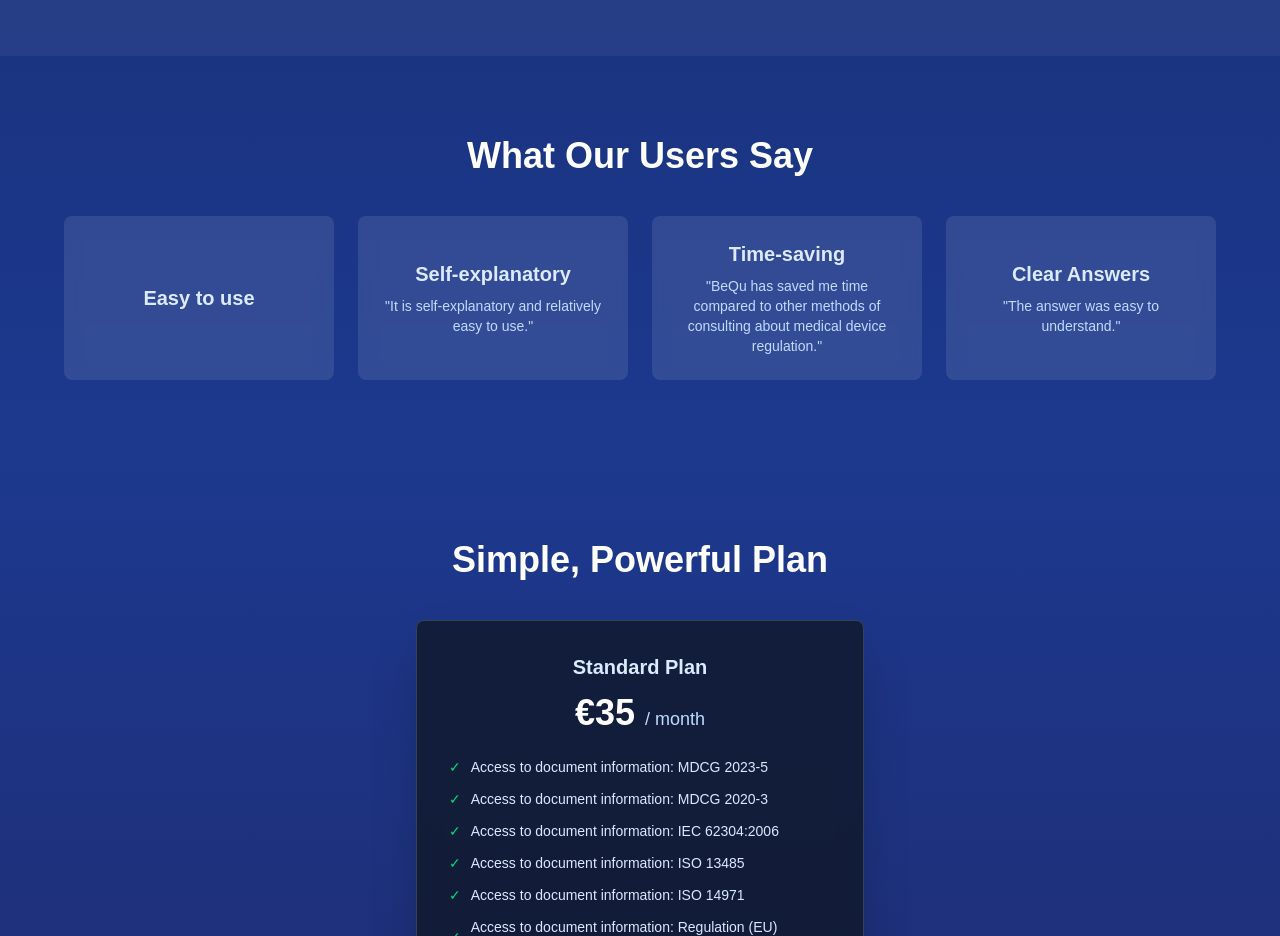
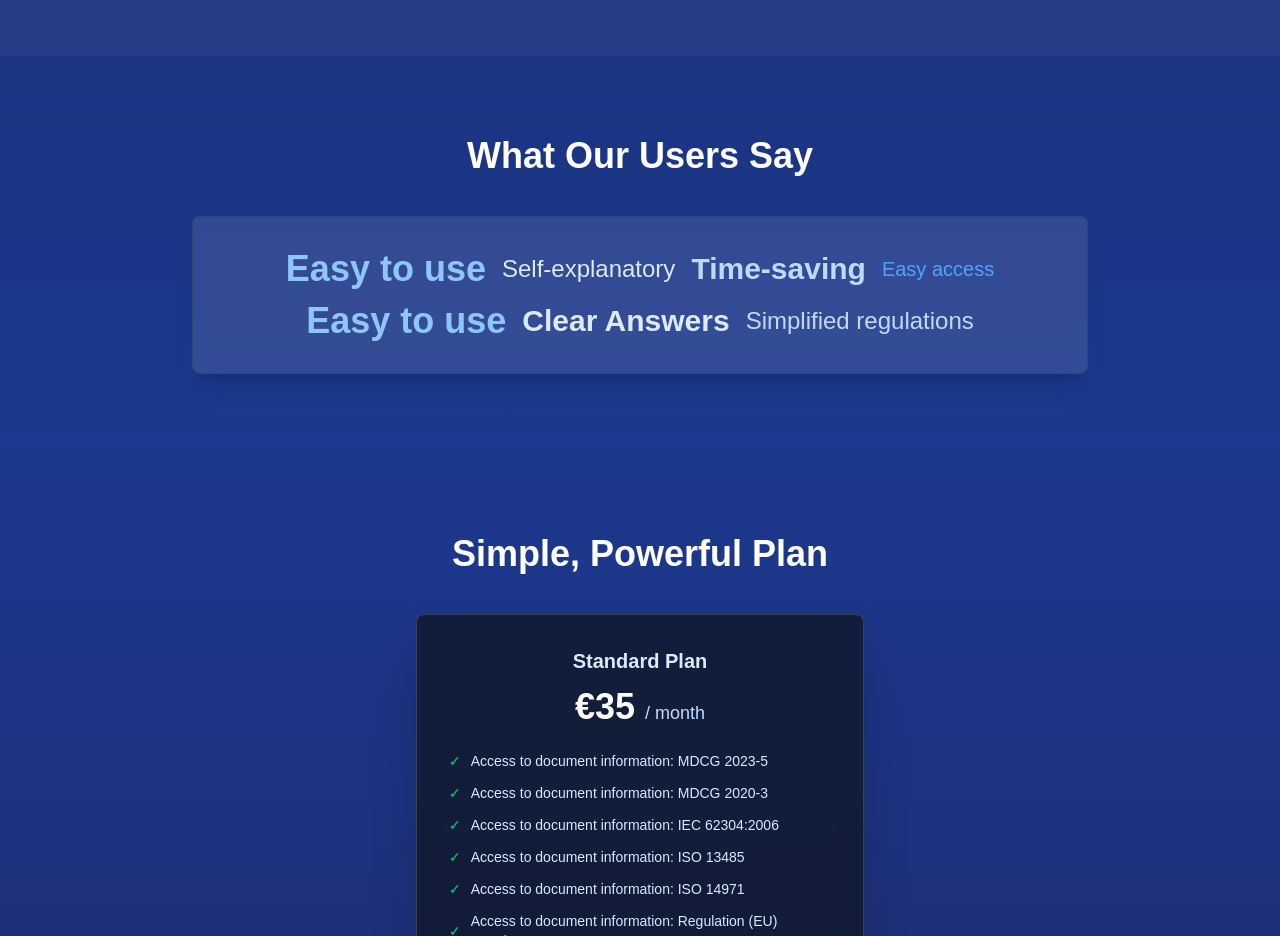
Before and after one commit to damfello/bequ-15, a Next.js app: page / in a window 1280 px wide. Shown: the part 1320-2256 px from the top of the page. Built offline with nearby package versions, Linux system fonts and the light colour scheme; no server answers.

Commit message:
update landing home

```diff
--- a/src/components/LandingPage.tsx
+++ b/src/components/LandingPage.tsx
@@ -213,25 +213,19 @@
         </div>
       </section>
 
-      {/* Sección de Testimonios de Usuarios */}
+   {/* Sección de Testimonios de Usuarios (Actualizada para Nube de Palabras Clave) */}
       <section id="testimonials" className="py-16 md:py-20 px-6">
-        <div className="max-w-6xl mx-auto text-center">
+        <div className="max-w-4xl mx-auto text-center">
           <h2 className="text-3xl md:text-4xl font-bold mb-10">What Our Users Say</h2>
-          <div className="grid grid-cols-1 md:grid-cols-2 lg:grid-cols-4 gap-6">
-            <div className="bg-white/10 p-6 rounded-lg backdrop-blur-sm transform transition duration-300 hover:scale-105 hover:bg-white/15 text-center flex flex-col justify-center">
-              <p className="text-xl font-bold text-blue-100">Easy to use</p>
-            </div>
-            <div className="bg-white/10 p-6 rounded-lg backdrop-blur-sm transform transition duration-300 hover:scale-105 hover:bg-white/15 text-center flex flex-col justify-center">
-              <p className="text-xl font-bold text-blue-100">Self-explanatory</p>
-              <p className="text-sm text-blue-200 mt-2">"It is self-explanatory and relatively easy to use."</p>
-            </div>
-            <div className="bg-white/10 p-6 rounded-lg backdrop-blur-sm transform transition duration-300 hover:scale-105 hover:bg-white/15 text-center flex flex-col justify-center">
-              <p className="text-xl font-bold text-blue-100">Time-saving</p>
-              <p className="text-sm text-blue-200 mt-2">"BeQu has saved me time compared to other methods of consulting about medical device regulation."</p>
-            </div>
-            <div className="bg-white/10 p-6 rounded-lg backdrop-blur-sm transform transition duration-300 hover:scale-105 hover:bg-white/15 text-center flex flex-col justify-center">
-              <p className="text-xl font-bold text-blue-100">Clear Answers</p>
-              <p className="text-sm text-blue-200 mt-2">"The answer was easy to understand."</p>
+          <div className="bg-white/10 p-8 rounded-lg backdrop-blur-sm shadow-xl border border-gray-700/50">
+            <div className="flex flex-wrap items-center justify-center gap-x-4 gap-y-3">
+              <span className="text-4xl font-bold text-blue-300">Easy to use</span>
+              <span className="text-2xl text-blue-100">Self-explanatory</span>
+              <span className="text-3xl font-semibold text-blue-200">Time-saving</span>
+              <span className="text-xl text-blue-400">Easy access</span>
+              <span className="text-4xl font-bold text-blue-300">Easy to use</span>
+              <span className="text-3xl font-semibold text-blue-100">Clear Answers</span>
+              <span className="text-2xl text-blue-200">Simplified regulations</span>
             </div>
           </div>
         </div>
```
